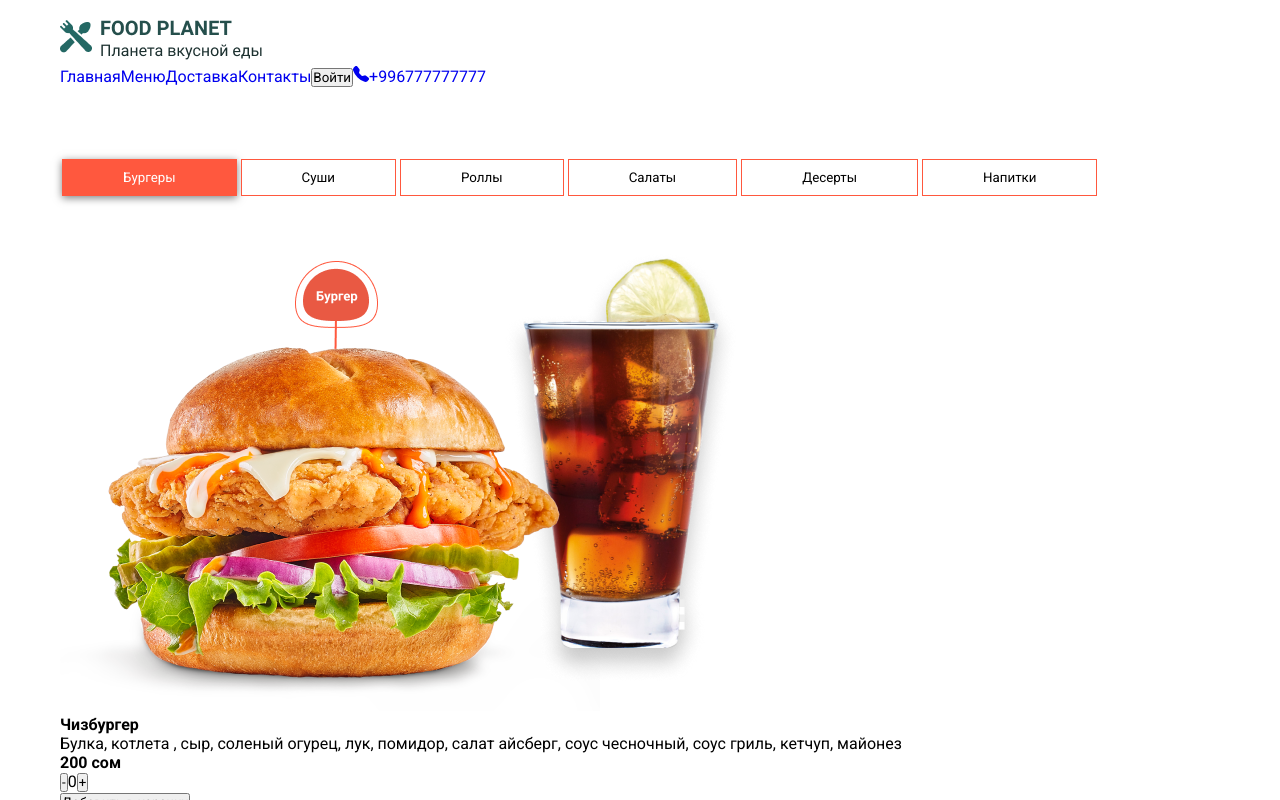
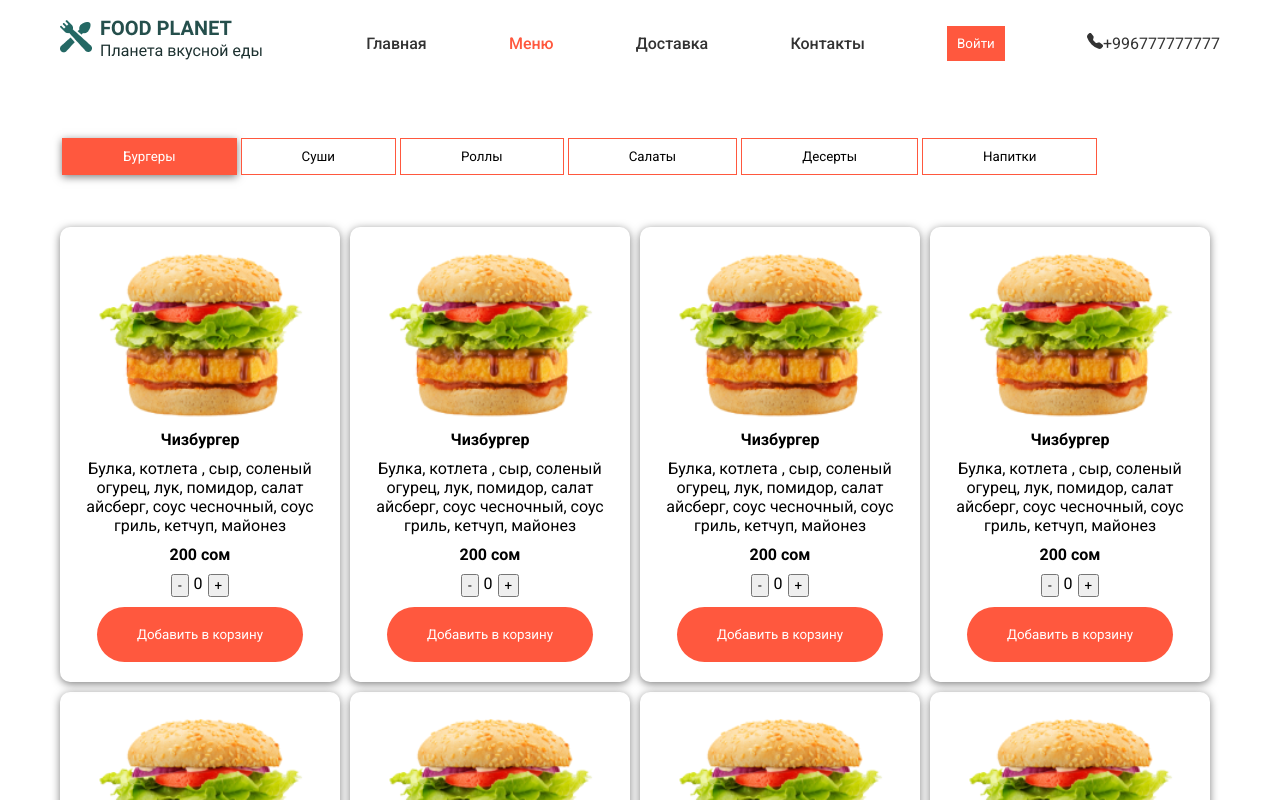
Before and after one commit to 111peri/foodPlanet, a React (Create React App) app: page /menu in a window 1280 px wide. Shown: the top 800 px of the page. Built offline with nearby package versions, Linux system fonts and the light colour scheme.

Commit message:
add styles

```diff
--- a/db.json
+++ b/db.json
@@ -1,20 +1,4 @@
 {
-  "users": [
-    {
-      "email": "kubanycbek412@gmail.com",
-      "password": "$2a$10$wXyHawyIQZlELBw.KEq2CetJ0ddOZWaWNK24J3lXemoy0EcpKCTlq",
-      "firstName": "Кубанычбек",
-      "lastName": "Султанов",
-      "id": 1
-    },
-    {
-      "email": "kubasultanov68@gmail.com",
-      "password": "$2a$10$OXDrFpjh3B3vcHZfGQVp8eM4HnwvywOebC/nmevhVubcFjx4M4C12",
-      "firstName": "Кубанычбек",
-      "lastName": "Султанов",
-      "id": 2
-    }
-  ],
-  "products": [],
-  "categories": []
+  "users": []
+
 }
--- a/package.json
+++ b/package.json
@@ -8,6 +8,8 @@
     "@testing-library/react": "^13.4.0",
     "@testing-library/user-event": "^13.5.0",
     "axios": "^1.6.0",
+    "concurrently": "^8.2.2",
+    "json-server-auth": "^2.1.0",
     "react": "^18.2.0",
     "react-dom": "^18.2.0",
     "react-hook-form": "^7.47.0",
@@ -15,10 +17,12 @@
     "react-redux": "^8.1.3",
     "react-router-dom": "^6.17.0",
     "react-scripts": "5.0.1",
+    "react-spinners": "^0.13.8",
     "web-vitals": "^2.1.4"
   },
   "scripts": {
     "start": "react-scripts start",
+    "server": "json-server-auth --watch db.json --port 4444",
     "build": "react-scripts build",
     "test": "react-scripts test",
     "eject": "react-scripts eject"
--- a/src/Layout/Header/Header.js
+++ b/src/Layout/Header/Header.js
@@ -19,35 +19,35 @@ const Header = () => {
     return (
         <header className='header'>
             <div className="container">
-                <nav className="headerNav">
-                    <h1 className="headerLogo">
+                <nav className="header__nav">
+                    <h1 className="header__logo">
                         <NavLink to={''}>
                             <img src={Logo} alt=""/>
                         </NavLink>
                     </h1>
-                    <NavLink to='' className='headerLink'>
+                    <NavLink to='' className='header__link'>
                         Главная
                     </NavLink>
-                    <NavLink to='menu' className='headerLink'>
+                    <NavLink to='menu' className='header__link'>
                         Меню
                     </NavLink>
-                    <NavLink to='delivery' className='headerLink'>
+                    <NavLink to='delivery' className='header__link'>
                         Доставка
                     </NavLink>
-                    <NavLink to='contacts' className='headerLink'>
+                    <NavLink to='contacts' className='header__link'>
                         Контакты
                     </NavLink>
                     {
                         user ? (
                             <button style={{
                                 background: 'red'
-                            }} className="headerBtn" onClick={() => {
+                            }} className="header__btn" onClick={() => {
                                 dispatch(logoutUser())
                             }}>
                                 Выйти
                             </button>
                         ) : (
-                            <button className="headerBtn" onClick={() => {
+                            <button className="header__btn" onClick={() => {
                                 setAuthMenu(true)
                             }}>
                                 Войти
@@ -68,8 +68,8 @@ const Header = () => {
                         onClick={() => setAuthMenu(false)}
                     ></div>
                     <HeaderLogin setMenu={setAuthMenu} menu={authMenu}/>
-                    <a href="tel:+996777777777" className='headerPhone'>
-                        <BsFillTelephoneFill className="headerPhoneIcon"/>
+                    <a href="tel:+996777777777" className='header__phone'>
+                        <BsFillTelephoneFill className="header__phone-icon"/>
                         +996777777777
                     </a>
                 </nav>
--- a/src/components/ProductItem/ProductItem.js
+++ b/src/components/ProductItem/ProductItem.js
@@ -2,24 +2,24 @@ import React from 'react';
 
 
 //media
-import burger from "../../assets/burger.png";
+import burger1 from "../../assets/burger1.png";
 
 const ProductItem = () => {
     return (
-        <div className='productItem'>
-            <img src={burger} alt="" className="productItemImg"/>
-            <h4 className="productItemTitle">
+        <div className='product__item'>
+            <img src={burger1} alt="" className="product__item-img"/>
+            <h4 className="product__item-title">
                 Чизбургер
             </h4>
-            <p className="productItem-desc">
+            <p className="product__item-desc">
                 Булка, котлета , сыр, соленый огурец,
                 лук, помидор, салат айсберг, соус чесночный,
                 соус гриль, кетчуп, майонез
             </p>
-            <h4 className="productItemPrice">
+            <h4 className="product__item-price">
                 200 сом
             </h4>
-            <div className='productItemCounter'>
+            <div className='product__item-counter'>
                 <span>
                     <button>
                         -
@@ -33,7 +33,7 @@ const ProductItem = () => {
                 </span>
             </div>
             <div>
-                <button className="productItemBtn">
+                <button className="product__item-btn">
                     Добавить в корзину
                 </button>
             </div>
--- a/src/styles/header.scss
+++ b/src/styles/header.scss
@@ -59,6 +59,6 @@
   left: 0;
   width: 100%;
   height: 100vh;
-  background-color: rgba(0, 0, 0, 0.5);
-  z-index: 3;
+  background-color: rgba(0, 0, 0, 0.5); /* Прозрачный черный фон */
+  z-index: 3; /* Убедитесь, что этот элемент находится над всем остальным контентом */
 }
--- a/src/styles/product_items.scss
+++ b/src/styles/product_items.scss
@@ -0,0 +1,31 @@
+.product_description {
+  text-align: center;
+}
+.product_description  p {
+  display: flex;
+  flex-direction: column;
+  margin-top: 20px ;
+
+
+}
+.product_description img {
+  margin-left: 250px;
+  display: block;
+}
+.product_price {
+  margin-right: 450px;
+}
+
+
+
+.add_to_cart {
+  margin-top: 15px;
+  width: 150px;
+  height: 38px;
+  background-color: #fc3213;
+  color: #FFFFFF;
+  font-size: 16px;
+  font-weight: 300;
+  border-radius: 40px;
+  border: solid #fc3213;
+}
--- /dev/null
+++ b/src/styles/styles.css
@@ -0,0 +1,319 @@
+@charset "UTF-8";
+@import url("https://fonts.googleapis.com/css2?family=Roboto:wght@300;400;500;700;900&display=swap");
+* {
+  padding: 0;
+  margin: 0;
+  box-sizing: border-box;
+  text-decoration: none;
+  list-style-type: none;
+  font-family: "Roboto", sans-serif;
+  transition: 0.3s all;
+}
+
+.container {
+  max-width: 1200px;
+  margin: 0 auto;
+  padding: 0 20px;
+}
+
+button {
+  cursor: pointer;
+}
+
+.header {
+  padding: 20px 0;
+}
+.header__nav {
+  display: flex;
+  justify-content: space-between;
+  align-items: center;
+}
+.header__link {
+  color: #333333;
+  font-weight: 500;
+}
+.header__link.active, .header__link:hover {
+  color: #ff583e;
+}
+.header__phone {
+  color: #333333;
+}
+.header__btn {
+  background: #ff583e;
+  padding: 10px;
+  border: none;
+  color: #FFFFFF;
+  display: flex;
+  align-items: center;
+  column-gap: 5px;
+}
+.header__btn:hover {
+  background: #fc3213;
+  box-shadow: 0 2px 8px 0 rgba(0, 0, 0, 0.5);
+}
+.header__btn.user {
+  width: 100%;
+}
+.header__btn.admin {
+  width: 100%;
+  background: #17cdef;
+  color: black;
+}
+.header__login {
+  position: absolute;
+  top: 50%;
+  left: 50%;
+  transform: translate(-50%, -50%);
+  background: antiquewhite;
+  box-shadow: 0 2px 8px 0 rgba(0, 0, 0, 0.5);
+  width: 400px;
+  padding: 10px;
+  border-radius: 10px;
+  display: flex;
+  flex-direction: column;
+  row-gap: 30px;
+  z-index: 5;
+}
+
+.overlay {
+  position: fixed;
+  top: 0;
+  left: 0;
+  width: 100%;
+  height: 100vh;
+  background-color: rgba(0, 0, 0, 0.5); /* Прозрачный черный фон */
+  z-index: 3; /* Убедитесь, что этот элемент находится над всем остальным контентом */
+}
+
+.begin {
+  display: flex;
+  align-items: center;
+  padding: 50px 0;
+}
+.begin__info {
+  display: flex;
+  flex-direction: column;
+  row-gap: 20px;
+}
+.begin__title {
+  font-size: 36px;
+  font-weight: 900;
+  color: #254F4C;
+}
+.begin__btn {
+  background: #ff583e;
+  border-radius: 40px;
+  padding: 20px 40px;
+  border: none;
+  color: #FFFFFF;
+  display: flex;
+  align-items: center;
+  column-gap: 5px;
+}
+.begin__btn-icon {
+  font-size: 20px;
+}
+.begin__btn:hover {
+  background: #fc3213;
+  box-shadow: 0 2px 8px 0 rgba(0, 0, 0, 0.5);
+}
+
+.product__list {
+  display: flex;
+  flex-wrap: wrap;
+  column-gap: 10px;
+  row-gap: 10px;
+}
+.product__item {
+  width: calc(25% - 10px);
+  padding: 20px;
+  border-radius: 10px;
+  box-shadow: 0 2px 8px 0 rgba(0, 0, 0, 0.5);
+  text-align: center;
+  display: flex;
+  flex-direction: column;
+  row-gap: 10px;
+}
+.product__item-counter {
+  display: flex;
+  justify-content: center;
+  column-gap: 5px;
+}
+.product__item-counter span button {
+  padding: 2px 5px;
+}
+.product__item-btn {
+  background: #ff583e;
+  border-radius: 40px;
+  padding: 20px 40px;
+  border: none;
+  color: #FFFFFF;
+}
+.product__item-btn:hover {
+  background: #fc3213;
+  box-shadow: 0 2px 8px 0 rgba(0, 0, 0, 0.5);
+}
+
+.footer {
+  padding: 50px 0;
+  margin-top: 50px;
+  background: #254F4C;
+}
+.footer__nav {
+  display: flex;
+  justify-content: space-between;
+  align-items: center;
+}
+.footer__link {
+  color: #FFFFFF;
+  font-weight: 500;
+}
+.footer__link.active, .footer__link:hover {
+  color: #ff583e;
+}
+.footer__phone {
+  color: #FFFFFF;
+}
+
+.menu__list {
+  display: flex;
+  margin: 50px 0;
+}
+.menu__item {
+  padding: 10px 60px;
+  margin: 2px;
+  border: 1px solid #ff583e;
+  cursor: pointer;
+  background: #FFFFFF;
+}
+.menu__item:hover {
+  box-shadow: 0 2px 8px 0 rgba(0, 0, 0, 0.5);
+}
+.menu__item.active {
+  background: #ff583e;
+  color: #FFFFFF;
+  box-shadow: 0 2px 8px 0 rgba(0, 0, 0, 0.5);
+}
+
+.delivery {
+  margin-bottom: 20px;
+}
+
+.delivery_address {
+  margin-top: 30px;
+  margin-bottom: 30px;
+}
+
+.delivery_select {
+  margin-bottom: 25px;
+}
+
+div .option {
+  margin-top: 20px;
+}
+
+.delivery_submit {
+  width: 150px;
+  height: 38px;
+  background-color: #fc3213;
+  color: #FFFFFF;
+  font-size: 16px;
+  font-weight: 300;
+  border-radius: 40px;
+  border: solid #fc3213;
+}
+
+.save_contact {
+  margin: 30px;
+  margin-bottom: 60px;
+}
+
+h2 {
+  margin-bottom: 20px;
+}
+
+.save_contact button {
+  width: 150px;
+  margin-top: 20px;
+  font-size: 16px;
+  font-weight: 300;
+  color: #FFFFFF;
+  background-color: #fc3213;
+  border-radius: 40px;
+  border: solid #fc3213;
+}
+
+.save_contacts_item {
+  padding-bottom: 10px;
+}
+
+.contact_items p {
+  margin-top: 10px;
+  padding-bottom: 10px;
+  display: flex;
+}
+
+.contact_items img {
+  width: 20px;
+  height: 20px;
+  margin-left: 5px;
+  margin-top: 10px;
+}
+
+.contact_items a {
+  color: #333;
+}
+
+.admin_panel {
+  width: 600px;
+  height: auto;
+  background-color: #254F4C;
+  padding: 20px;
+}
+
+.admin_panel ul {
+  margin-top: 40px;
+  color: #FFFFFF;
+}
+
+.admin_panel li {
+  padding-top: 30px;
+  padding-bottom: 20px;
+}
+
+.admin_panel img {
+  width: 200px;
+}
+
+.product_description {
+  text-align: center;
+}
+
+.product_description p {
+  display: flex;
+  flex-direction: column;
+  margin-top: 20px;
+}
+
+.product_description img {
+  margin-left: 250px;
+  display: block;
+}
+
+.product_price {
+  margin-right: 450px;
+}
+
+.add_to_cart {
+  margin-top: 15px;
+  width: 150px;
+  height: 38px;
+  background-color: #fc3213;
+  color: #FFFFFF;
+  font-size: 16px;
+  font-weight: 300;
+  border-radius: 40px;
+  border: solid #fc3213;
+}
+
+/*# sourceMappingURL=styles.css.map */
```
Also changed, not shown: src/pages/auth/Register.js (+42 -5 lines), 2 other files (tests, documents, lock files or other folders).
